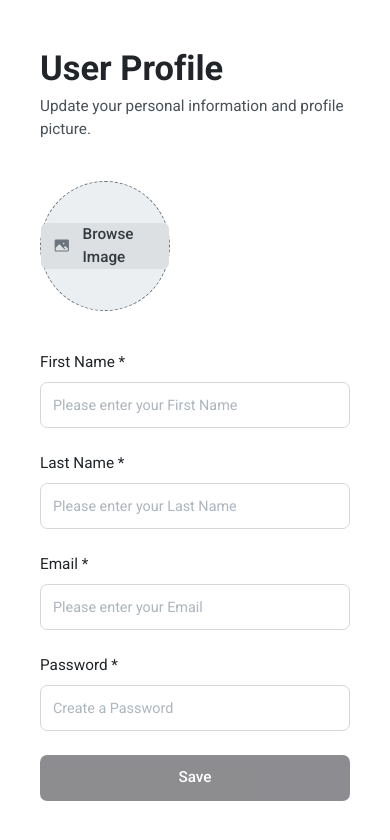
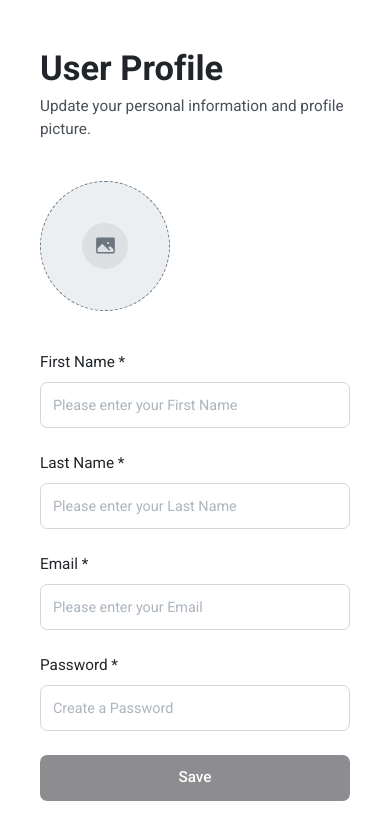
Before and after one commit to safdar-azeem/user-profile, a Vue app: page / in a window 390 px wide. Shown: the top 840 px of the page. Built offline with nearby package versions, Linux system fonts and the light colour scheme.

Commit message:
update file button style for mobile resolution

```diff
--- a/src/components/reusable/FileBtn.vue
+++ b/src/components/reusable/FileBtn.vue
@@ -20,9 +20,9 @@ export default defineComponent({
 </script>
 
 <template>
-   <label class="btn rounded-md bg-gray-400" for="upload-image">
+   <label class="btn rounded-full md:rounded-md bg-gray-400" for="upload-image">
       <Icon :icon="icon" class="icon text-fs-4" />
-      <span> Browse Image </span>
+      <span class="hidden md:flex"> Browse Image </span>
    </label>
    <input id="upload-image" type="file" @change="$emit('handleImage', $event)" class="hidden" />
 </template>
```
